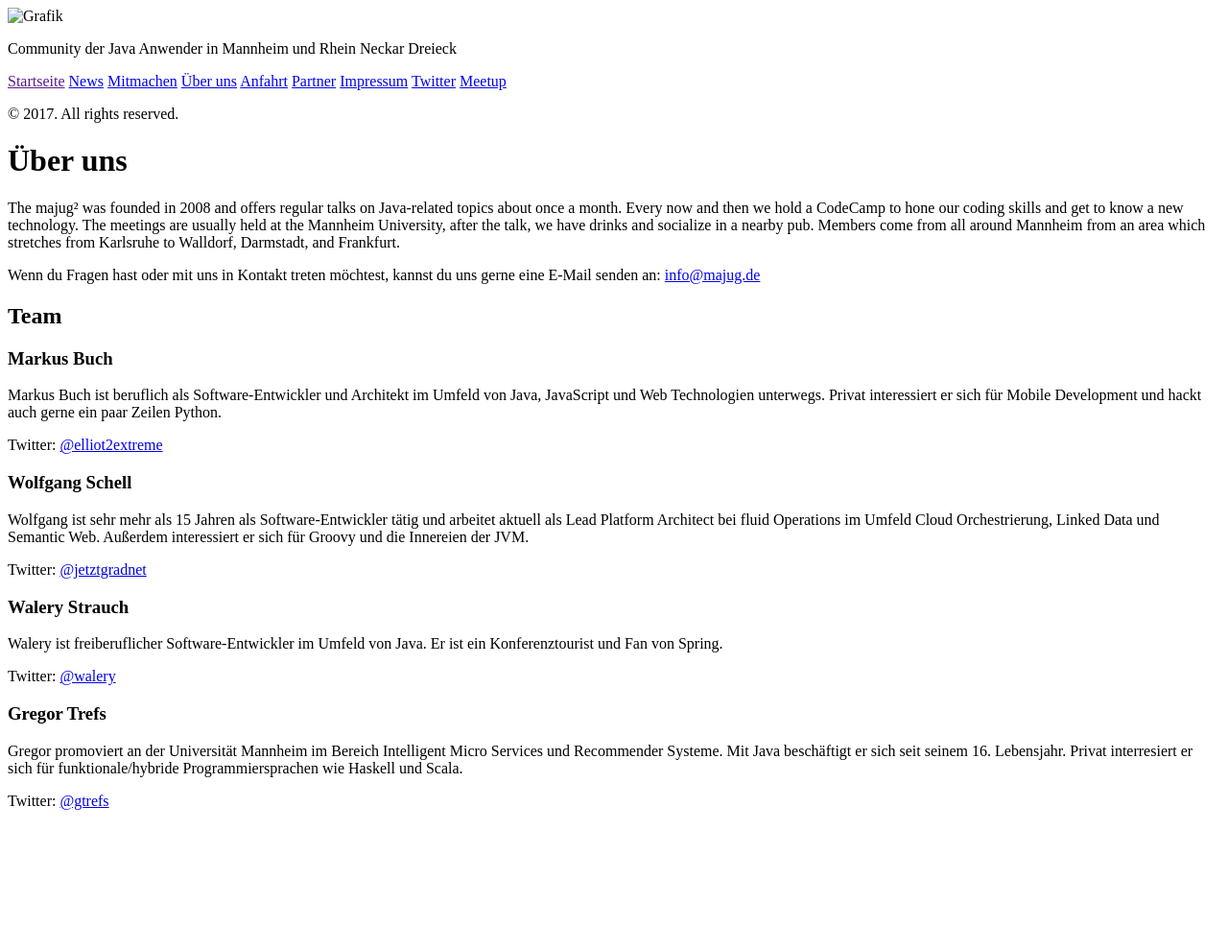
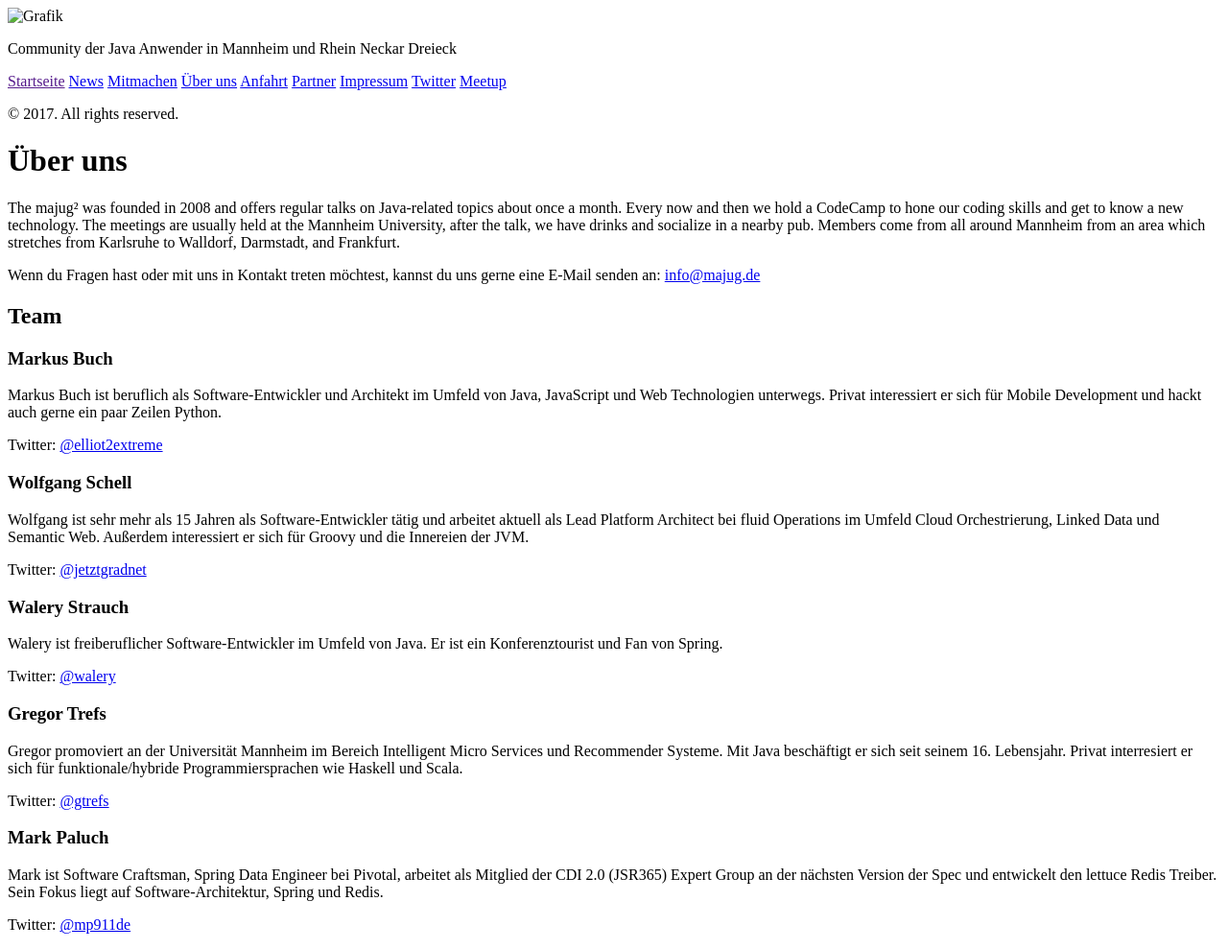
Before and after one commit to majug/majug.github.io, a Jekyll site: the page built from about.md, in a window 1280 px wide. Shown: the whole page at 96% size. Built offline with Jekyll 4.4.1, drawn with Linux system fonts in a browser that asks for light colours; before the commit the page ends 900 px from its top, so only the background shows below that.

Commit message:
Add Mark Paluch to about page.

```diff
--- a/about.md
+++ b/about.md
@@ -36,3 +36,9 @@ Twitter: [@walery](https://twitter.com/walery)
 Gregor promoviert an der Universität Mannheim im Bereich Intelligent Micro Services und Recommender Systeme. Mit Java beschäftigt er sich seit seinem 16. Lebensjahr. Privat interresiert er sich für funktionale/hybride Programmiersprachen wie Haskell und Scala.
 
 Twitter: [@gtrefs](https://twitter.com/gtrefs)
+
+### Mark Paluch
+
+Mark ist Software Craftsman, Spring Data Engineer bei Pivotal, arbeitet als Mitglied der CDI 2.0 (JSR365) Expert Group an der nächsten Version der Spec und entwickelt den lettuce Redis Treiber. Sein Fokus liegt auf Software-Architektur, Spring und Redis.
+
+Twitter: [@mp911de](https://twitter.com/mp911de)
```
